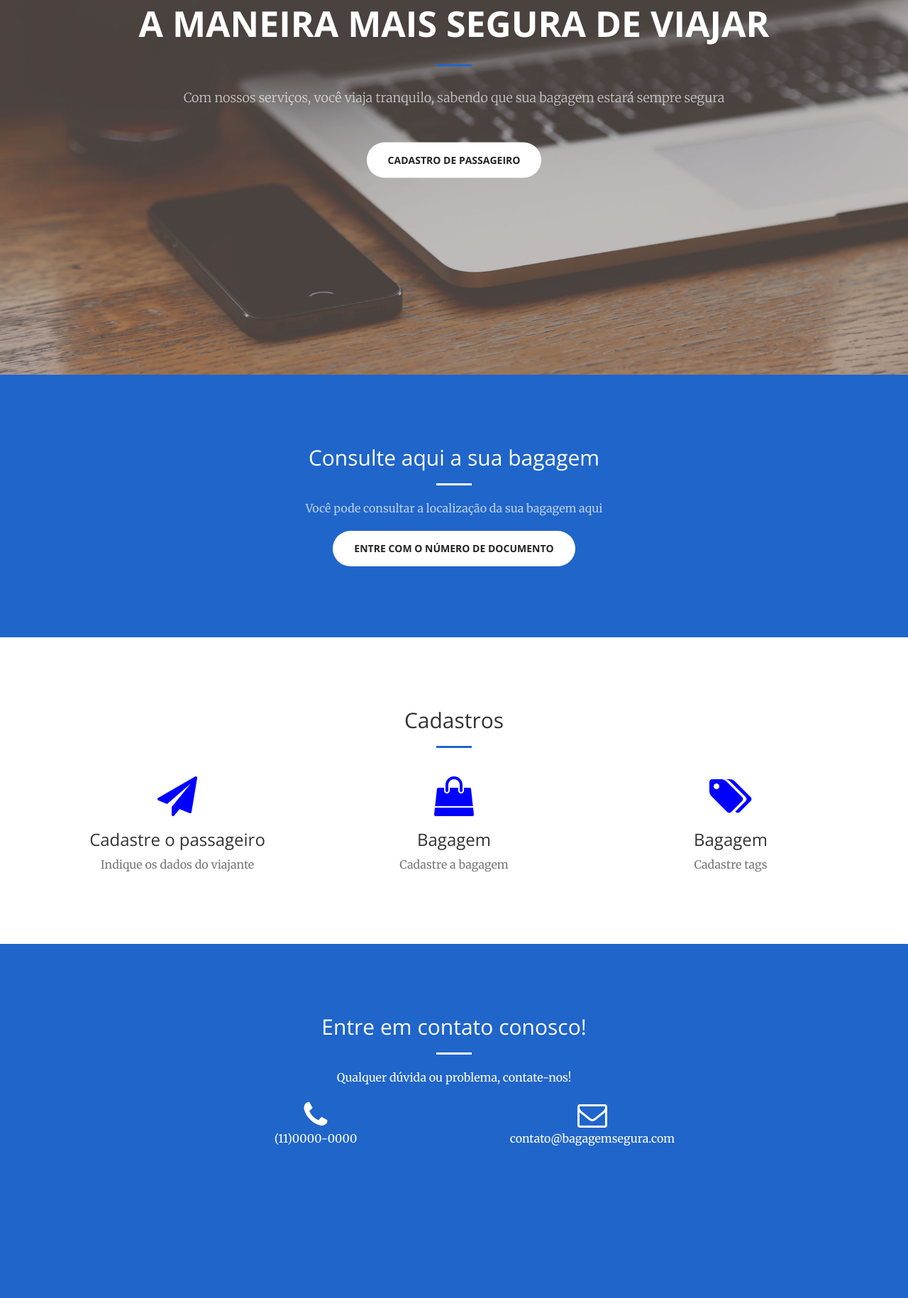
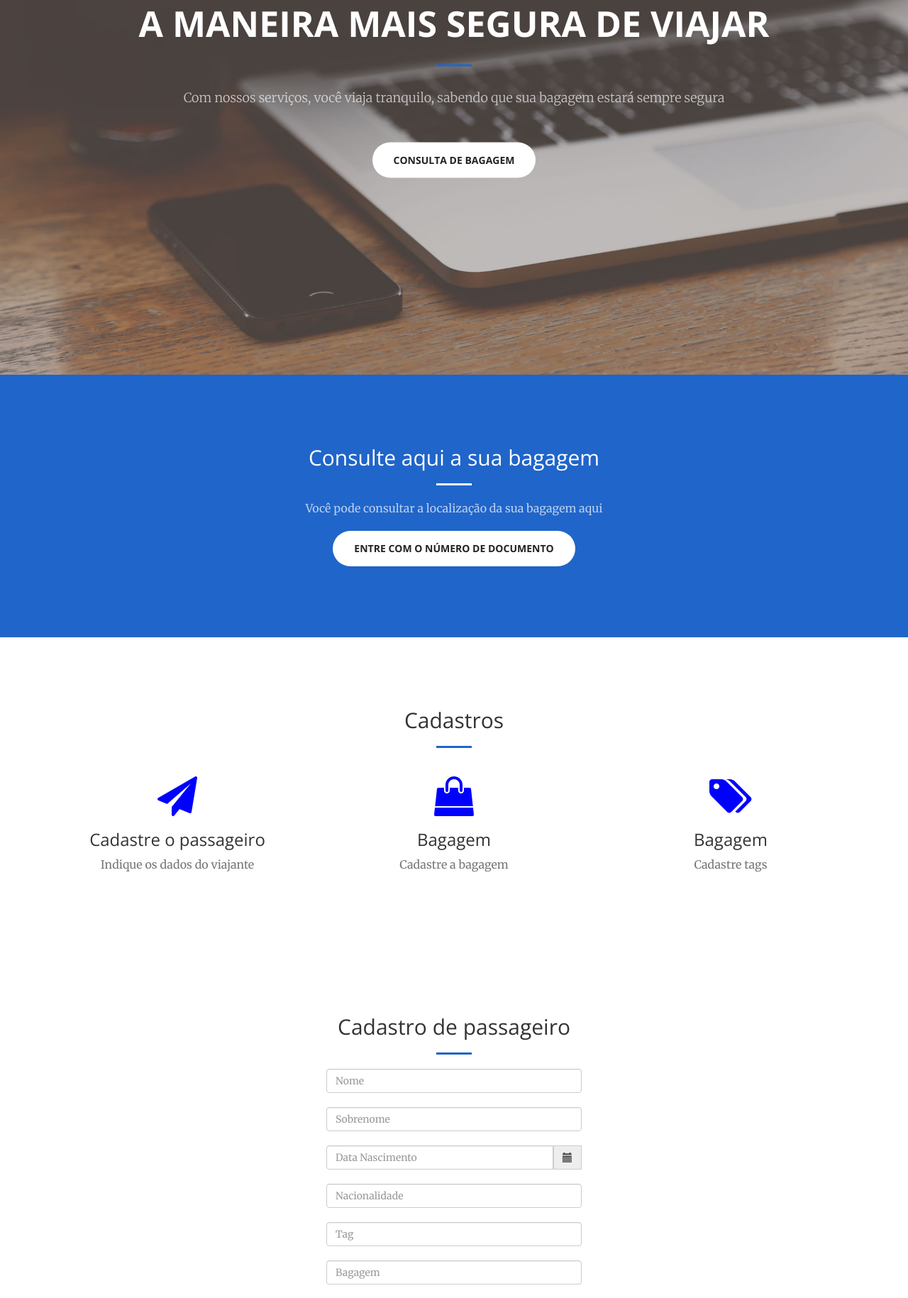
Before and after one commit to danielasy/seguranca-bagagens, a Django app: page /index/ in a window 1280 px wide. Shown: the part 272-2101 px from the top of the page at 71% size. Before the commit the page ends 1887 px from the top, so only its background shows below. Run offline with Django 3.2, Linux system fonts and the light colour scheme; parts of the project's set-up code (start-up, migrations or seed data) failed here and were passed over; some libraries are stand-ins or nearby versions.

Commit message:
Mudanca no layout

```diff
--- a/templates/index.html
+++ b/templates/index.html
@@ -4,6 +4,8 @@
 <head>
 
     {% load static %}
+
+
 
     <meta charset="utf-8">
     <meta http-equiv="X-UA-Compatible" content="IE=edge">
@@ -73,7 +75,7 @@
                 <h1 id="homeHeading">A maneira mais segura de viajar</h1>
                 <hr>
                 <p>Com nossos serviços, você viaja tranquilo, sabendo que sua bagagem estará sempre segura</p>
-                <a href="#about" class="page-scroll btn btn-default btn-xl sr-button">Cadastro de passageiro</a>
+                <a href="#about" class="page-scroll btn btn-default btn-xl sr-button">Consulta de bagagem</a>
             </div>
         </div>
     </header>
@@ -127,6 +129,42 @@
         </div>
     </section>
 
+    <section id="cadastro_passageiro">
+        <div class="container">
+            <div class="row">
+                <div class="col-lg-12 text-center">
+                    <h2 class="section-heading">Cadastro de passageiro</h2>
+                    <hr class="primary">
+                </div>
+            </div>
+        </div>
+        <div class="container">
+            <div class="row">
+                <div class="col-lg-4 col-lg-offset-4 text-center">
+
+                        <input class="form-control" placeholder="Nome"><br/>
+                        <input class="form-control" placeholder="Sobrenome"><br/>
+                        <div class='input-group date' id='dataNascimento'>
+                           <input type='text' class="form-control" placeholder="Data Nascimento"/>
+                           <span class="input-group-addon">
+                               <span class="glyphicon glyphicon-calendar"></span>
+                           </span>
+                           <script type="text/javascript">
+                               $(function () {
+                                   $('#dataNascimento').datepicker({
+                                     container:'#dataNascimento'
+                                   });
+                               });
+                           </script>
+                        </div><br />
+                        <input class="form-control" placeholder="Nacionalidade"><br/>
+                        <input class="form-control" placeholder="Tag"><br/>
+                        <input class="form-control" placeholder="Bagagem"><br/>
+                </div>
+            </div>
+        </div>
+    </section>
+
     <section class="bg-primary" id="contact">
         <div class="container">
             <div class="row">
@@ -151,15 +189,22 @@
 
 
     <!-- jQuery -->
-    <script src="{% static "vendor/jquery/jquery.min.js" %}"></script>
+
+    <script src="https://ajax.googleapis.com/ajax/libs/jquery/2.1.4/jquery.min.js"></script>
+    <!--<script src="{% static "vendor/jquery/jquery.min.js" %}"></script>-->
 
     <!-- Bootstrap Core JavaScript -->
     <script src="{% static "vendor/bootstrap/js/bootstrap.min.js" %}"></script>
 
     <!-- Plugin JavaScript -->
+
     <script src="https://cdnjs.cloudflare.com/ajax/libs/jquery-easing/1.3/jquery.easing.min.js"></script>
     <script src="{% static "vendor/scrollreveal/scrollreveal.min.js" %}"></script>
     <script src="{% static "vendor/magnific-popup/jquery.magnific-popup.min.js" %}"></script>
+
+
+
+
 
     <!-- Theme JavaScript -->
     <script src="{% static "js/creative.min.js" %}"></script>
```
